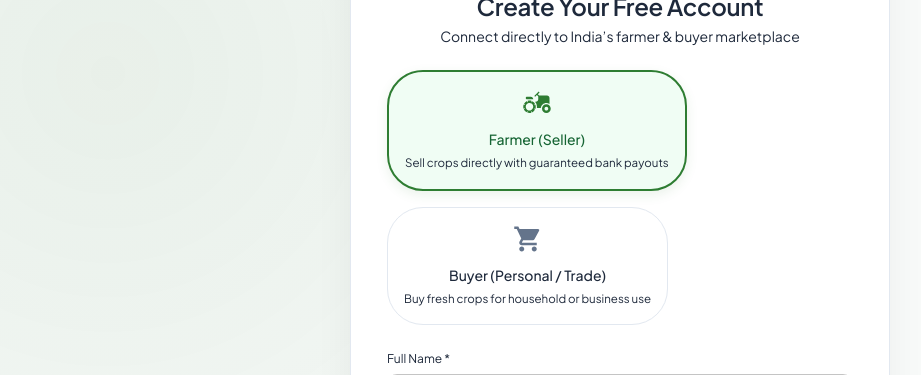
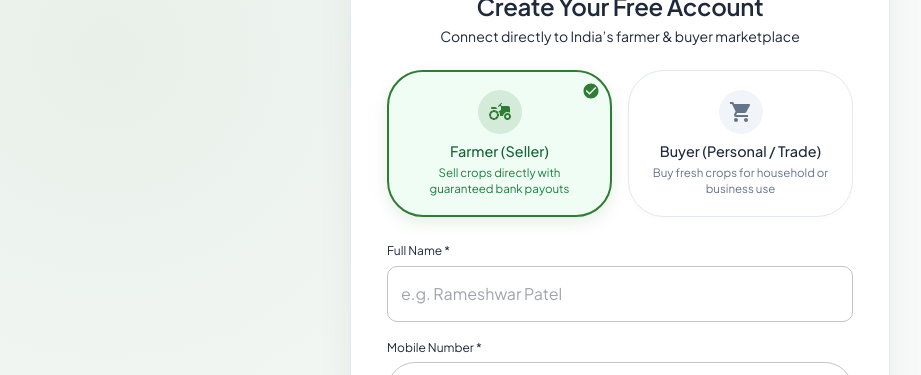
Before and after one commit to BaradKevil/KhetSetu-FE, a React (Vite) app: page /register in a window 1280 px wide. Shown: the part 179-554 px from the top of the page, without its empty margins (20-941 px from the left). Built offline with nearby package versions, Linux system fonts and the light colour scheme; no server answers.

Commit message:
feat: Refactor role selection UI in Register component for improved user experience

```diff
--- a/src/pages/auth/Register.jsx
+++ b/src/pages/auth/Register.jsx
@@ -5,7 +5,6 @@ import {
   Typography,
   TextField,
   Button,
-  Grid,
   Card,
   CardActionArea,
   MenuItem,
@@ -293,52 +292,224 @@ const Register = () => {
           </Typography>
         </Box>
 
-        {/* Clean Role Toggle Cards */}
-        <Grid container spacing={2} sx={{ mb: 3 }}>
-          <Grid item xs={6}>
+        {/* Clean Production-Grade Role Toggle Cards */}
+        <Box
+          sx={{
+            display: 'grid',
+            gridTemplateColumns: '1fr 1fr',
+            gap: 2,
+            mb: 3,
+            width: '100%',
+          }}
+        >
+          {/* Card 1: Farmer (Seller) */}
           <Card
+            elevation={0}
+            onClick={() => setRole('seller')}
             sx={{
+              position: 'relative',
+              cursor: 'pointer',
               borderRadius: 3,
-                border: role === 'seller' ? '2px solid #2E7D32' : '1px solid #E2E8F0',
+              border: role === 'seller' ? '2px solid #2E7D32' : '1.5px solid #E2E8F0',
               bgcolor: role === 'seller' ? '#F0FDF4' : '#FFFFFF',
-                boxShadow: role === 'seller' ? '0 4px 12px rgba(46, 125, 50, 0.1)' : 'none',
+              boxShadow:
+                role === 'seller'
+                  ? '0 6px 16px rgba(46, 125, 50, 0.12)'
+                  : '0 2px 6px rgba(0, 0, 0, 0.02)',
+              transition: 'all 0.25s cubic-bezier(0.4, 0, 0.2, 1)',
+              display: 'flex',
+              flexDirection: 'column',
+              height: '100%',
+              userSelect: 'none',
+              '&:hover': {
+                borderColor: role === 'seller' ? '#2E7D32' : '#CBD5E1',
+                transform: 'translateY(-2px)',
+                boxShadow:
+                  role === 'seller'
+                    ? '0 8px 20px rgba(46, 125, 50, 0.16)'
+                    : '0 4px 12px rgba(0, 0, 0, 0.06)',
+              },
+            }}
+          >
+            {/* Top-right active checkmark badge */}
+            {role === 'seller' && (
+              <Box
+                sx={{
+                  position: 'absolute',
+                  top: 10,
+                  right: 10,
+                  color: '#2E7D32',
+                  display: 'flex',
+                  alignItems: 'center',
+                }}
+              >
+                <MdCheckCircle size={18} />
+              </Box>
+            )}
+
+            <Box
+              sx={{
+                p: { xs: 2, sm: 2.2 },
+                display: 'flex',
+                flexDirection: 'column',
+                alignItems: 'center',
+                textAlign: 'center',
+                height: '100%',
+                justifyContent: 'center',
+              }}
+            >
+              <Box
+                sx={{
+                  width: 44,
+                  height: 44,
+                  borderRadius: 2.5,
+                  display: 'flex',
+                  alignItems: 'center',
+                  justifyContent: 'center',
+                  bgcolor: role === 'seller' ? 'rgba(46, 125, 50, 0.14)' : '#F1F5F9',
+                  color: role === 'seller' ? '#2E7D32' : '#64748B',
+                  mb: 1.2,
                   transition: 'all 0.2s ease',
                 }}
               >
-              <CardActionArea onClick={() => setRole('seller')} sx={{ p: 2, textAlign: 'center' }}>
-                <MdAgriculture size={30} color={role === 'seller' ? '#2E7D32' : '#64748B'} />
-                <Typography variant="subtitle2" fontWeight={800} sx={{ mt: 1, color: role === 'seller' ? '#166534' : '#1E293B' }}>
+                <MdAgriculture size={24} />
+              </Box>
+
+              <Typography
+                variant="subtitle2"
+                fontWeight={800}
+                sx={{
+                  color: role === 'seller' ? '#166534' : '#1E293B',
+                  fontSize: '0.9rem',
+                  lineHeight: 1.2,
+                }}
+              >
                 {t.farmerTitle}
               </Typography>
-                <Typography variant="caption" color="text.secondary" sx={{ display: 'block', fontSize: '0.72rem', mt: 0.3 }}>
+
+              <Typography
+                variant="caption"
+                sx={{
+                  color: role === 'seller' ? '#15803D' : '#64748B',
+                  fontSize: '0.72rem',
+                  mt: 0.6,
+                  lineHeight: 1.35,
+                  minHeight: 32,
+                  display: '-webkit-box',
+                  WebkitLineClamp: 2,
+                  WebkitBoxOrient: 'vertical',
+                  overflow: 'hidden',
+                }}
+              >
                 {t.farmerDesc}
               </Typography>
-              </CardActionArea>
+            </Box>
           </Card>
-          </Grid>
 
-          <Grid item xs={6}>
+          {/* Card 2: Buyer (Personal / Trade) */}
           <Card
+            elevation={0}
+            onClick={() => setRole('buyer')}
             sx={{
+              position: 'relative',
+              cursor: 'pointer',
               borderRadius: 3,
-                border: role === 'buyer' ? '2px solid #0288D1' : '1px solid #E2E8F0',
+              border: role === 'buyer' ? '2px solid #0288D1' : '1.5px solid #E2E8F0',
               bgcolor: role === 'buyer' ? '#F0F9FF' : '#FFFFFF',
-                boxShadow: role === 'buyer' ? '0 4px 12px rgba(2, 136, 209, 0.1)' : 'none',
+              boxShadow:
+                role === 'buyer'
+                  ? '0 6px 16px rgba(2, 136, 209, 0.12)'
+                  : '0 2px 6px rgba(0, 0, 0, 0.02)',
+              transition: 'all 0.25s cubic-bezier(0.4, 0, 0.2, 1)',
+              display: 'flex',
+              flexDirection: 'column',
+              height: '100%',
+              userSelect: 'none',
+              '&:hover': {
+                borderColor: role === 'buyer' ? '#0288D1' : '#CBD5E1',
+                transform: 'translateY(-2px)',
+                boxShadow:
+                  role === 'buyer'
+                    ? '0 8px 20px rgba(2, 136, 209, 0.16)'
+                    : '0 4px 12px rgba(0, 0, 0, 0.06)',
+              },
+            }}
+          >
+            {/* Top-right active checkmark badge */}
+            {role === 'buyer' && (
+              <Box
+                sx={{
+                  position: 'absolute',
+                  top: 10,
+                  right: 10,
+                  color: '#0288D1',
+                  display: 'flex',
+                  alignItems: 'center',
+                }}
+              >
+                <MdCheckCircle size={18} />
+              </Box>
+            )}
+
+            <Box
+              sx={{
+                p: { xs: 2, sm: 2.2 },
+                display: 'flex',
+                flexDirection: 'column',
+                alignItems: 'center',
+                textAlign: 'center',
+                height: '100%',
+                justifyContent: 'center',
+              }}
+            >
+              <Box
+                sx={{
+                  width: 44,
+                  height: 44,
+                  borderRadius: 2.5,
+                  display: 'flex',
+                  alignItems: 'center',
+                  justifyContent: 'center',
+                  bgcolor: role === 'buyer' ? 'rgba(2, 136, 209, 0.14)' : '#F1F5F9',
+                  color: role === 'buyer' ? '#0288D1' : '#64748B',
+                  mb: 1.2,
                   transition: 'all 0.2s ease',
                 }}
               >
-              <CardActionArea onClick={() => setRole('buyer')} sx={{ p: 2, textAlign: 'center' }}>
-                <MdShoppingCart size={30} color={role === 'buyer' ? '#0288D1' : '#64748B'} />
-                <Typography variant="subtitle2" fontWeight={800} sx={{ mt: 1, color: role === 'buyer' ? '#0369A1' : '#1E293B' }}>
+                <MdShoppingCart size={24} />
+              </Box>
+
+              <Typography
+                variant="subtitle2"
+                fontWeight={800}
+                sx={{
+                  color: role === 'buyer' ? '#0369A1' : '#1E293B',
+                  fontSize: '0.9rem',
+                  lineHeight: 1.2,
+                }}
+              >
                 {t.buyerTitle}
               </Typography>
-                <Typography variant="caption" color="text.secondary" sx={{ display: 'block', fontSize: '0.72rem', mt: 0.3 }}>
+
+              <Typography
+                variant="caption"
+                sx={{
+                  color: role === 'buyer' ? '#0284C7' : '#64748B',
+                  fontSize: '0.72rem',
+                  mt: 0.6,
+                  lineHeight: 1.35,
+                  minHeight: 32,
+                  display: '-webkit-box',
+                  WebkitLineClamp: 2,
+                  WebkitBoxOrient: 'vertical',
+                  overflow: 'hidden',
+                }}
+              >
                 {t.buyerDesc}
               </Typography>
-              </CardActionArea>
+            </Box>
           </Card>
-          </Grid>
-        </Grid>
+        </Box>
 
         {/* User-Friendly Form */}
         <Box component="form" onSubmit={handleRegister} noValidate>
```
Lines whose indentation alone changed are shown as unchanged.
